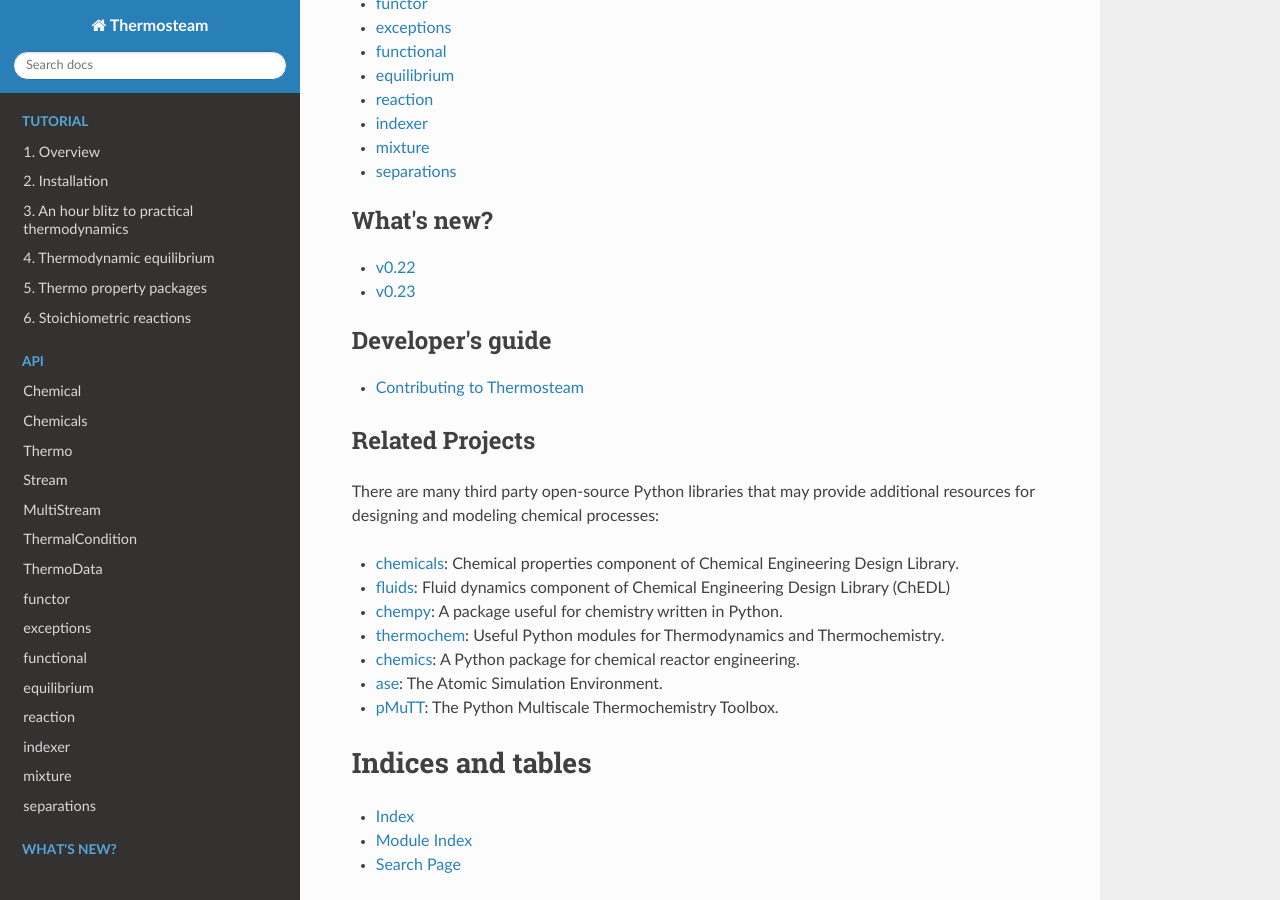
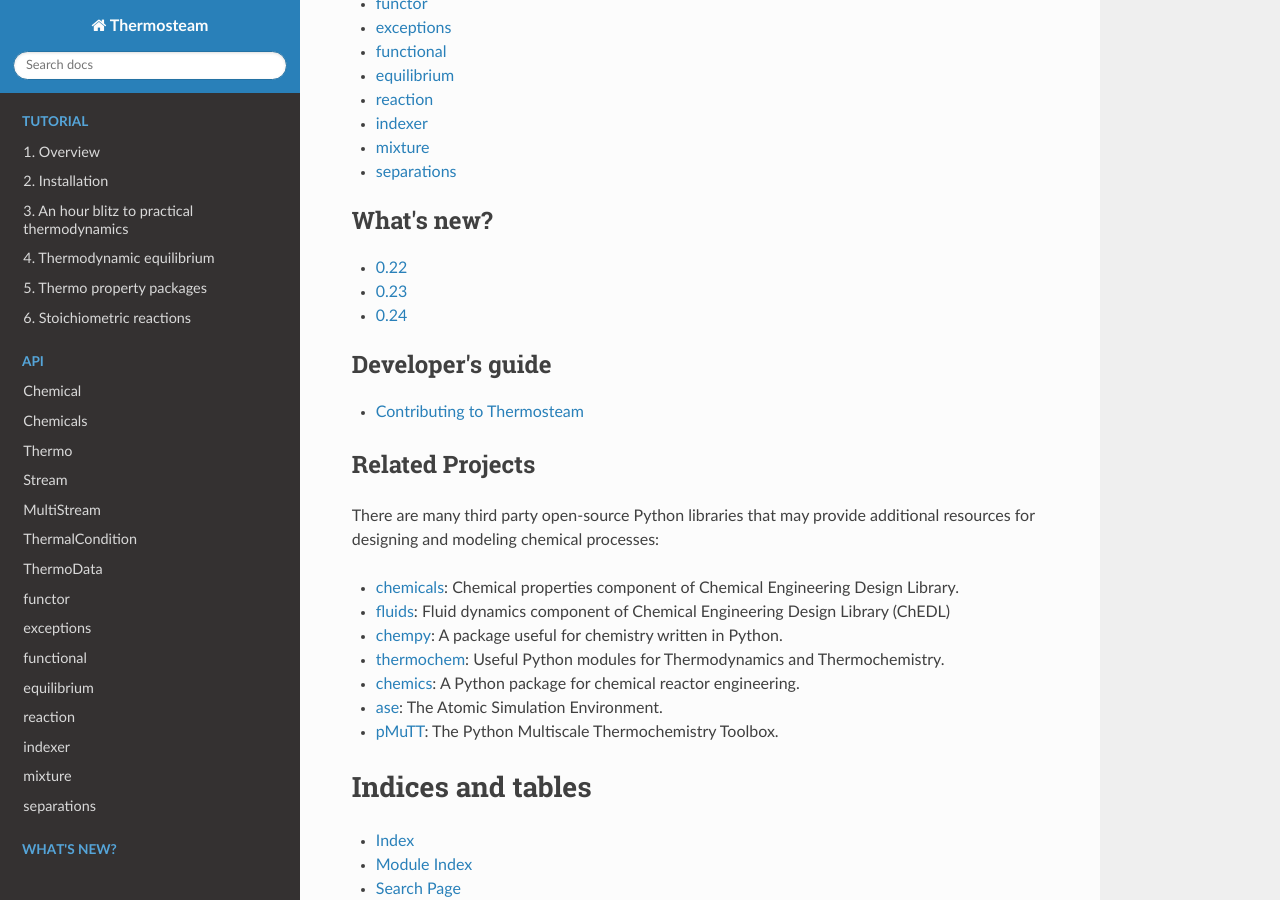
Before and after one commit to BioSTEAMDevelopmentGroup/thermosteam, a Sphinx documentation site: the page built from docs/index.txt, in a window 1280 px wide and 900 px high, scrolled down 1125 px. Built offline with Sphinx 7.4.7 and the Read the Docs theme 2.0.0, drawn with Linux system fonts in a browser that asks for light colours.

Commit message:
add updates to documentation

```diff
--- a/docs/index.txt
+++ b/docs/index.txt
@@ -59,7 +59,7 @@ Key Features & Capabilities
 
    updates/0.22
    updates/0.23
-
+   updates/0.24
 
 .. toctree::
    :maxdepth: 1
--- a/docs/updates/0.22.txt
+++ b/docs/updates/0.22.txt
@@ -1,5 +1,5 @@
-v0.22
-=====
+0.22
+====
 
 0.22.7
 ------
--- a/docs/updates/0.23.txt
+++ b/docs/updates/0.23.txt
@@ -1,5 +1,5 @@
-v0.23
-=====
+0.23
+====
 
 0.23.3
 ------
--- a/setup.py
+++ b/setup.py
@@ -11,7 +11,7 @@ setup(
     name='thermosteam',
     packages=['thermosteam'],
     license='MIT',
-    version='0.23.13',
+    version='0.24.0',
     description="BioSTEAM's Premier Thermodynamic Engine",
     long_description=open('README.rst').read(),
     author='Yoel Cortes-Pena',
@@ -20,7 +20,7 @@ setup(
                       'chemicals>=0.1.5',
                       'IPython>=7.9.0',
                       'colorpalette>=0.3.1',
-                      'biosteam>=2.23.8',
+                      'biosteam>=2.24.0',
                       'pandas>=0.25.2',
                       'matplotlib>=3.1.1',
                       'numpy>=1.18.1',
--- a/thermosteam/__init__.py
+++ b/thermosteam/__init__.py
@@ -52,4 +52,4 @@ pd.set_option('display.max_columns', 10)
 pd.set_option('max_colwidth', 35)
 del np, pd
 
-__version__ = "0.23.13"
+__version__ = "0.24.0"
```
Also changed, not shown: docs/updates/0.24.txt (added, +10 -0 lines).
